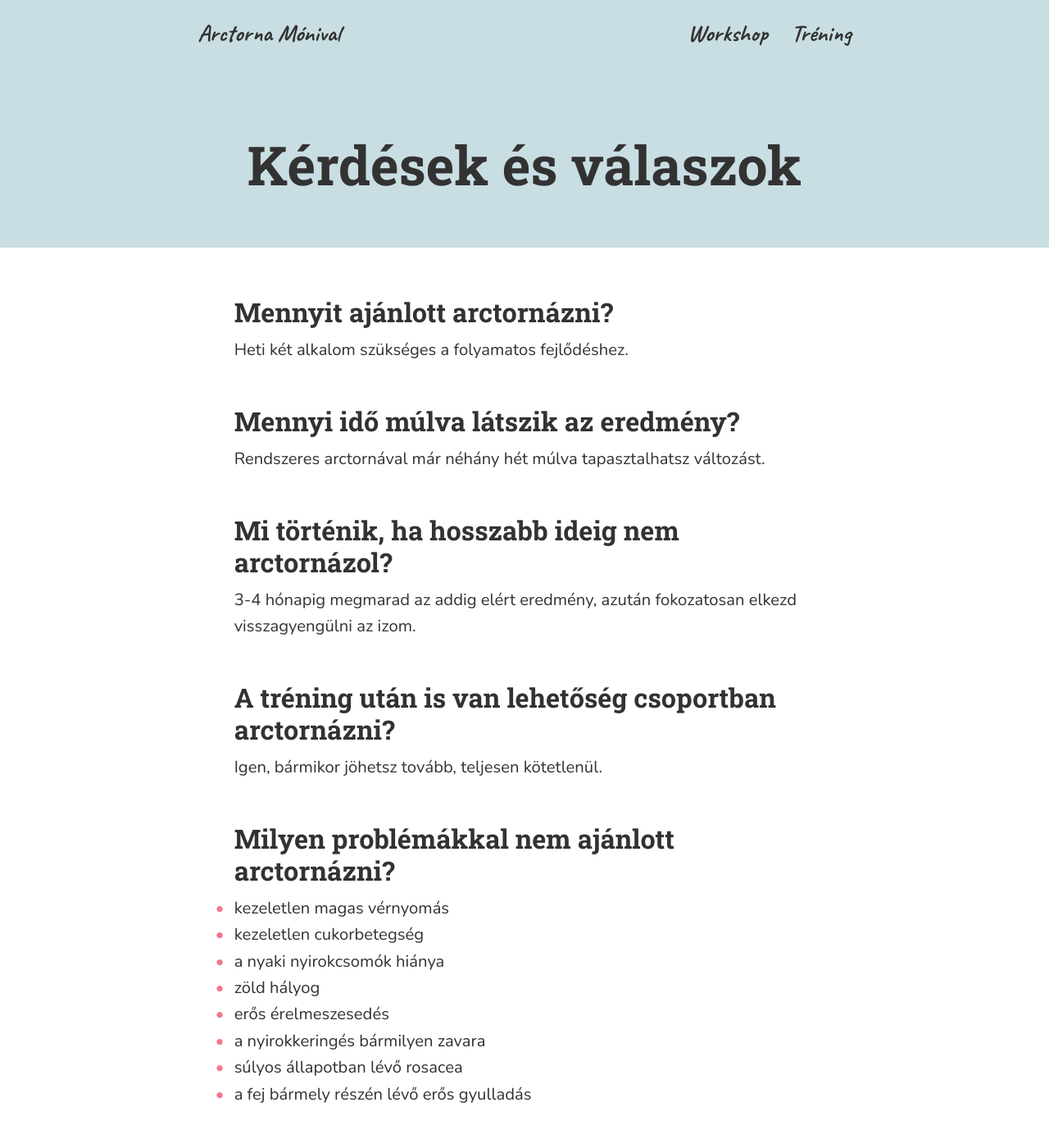
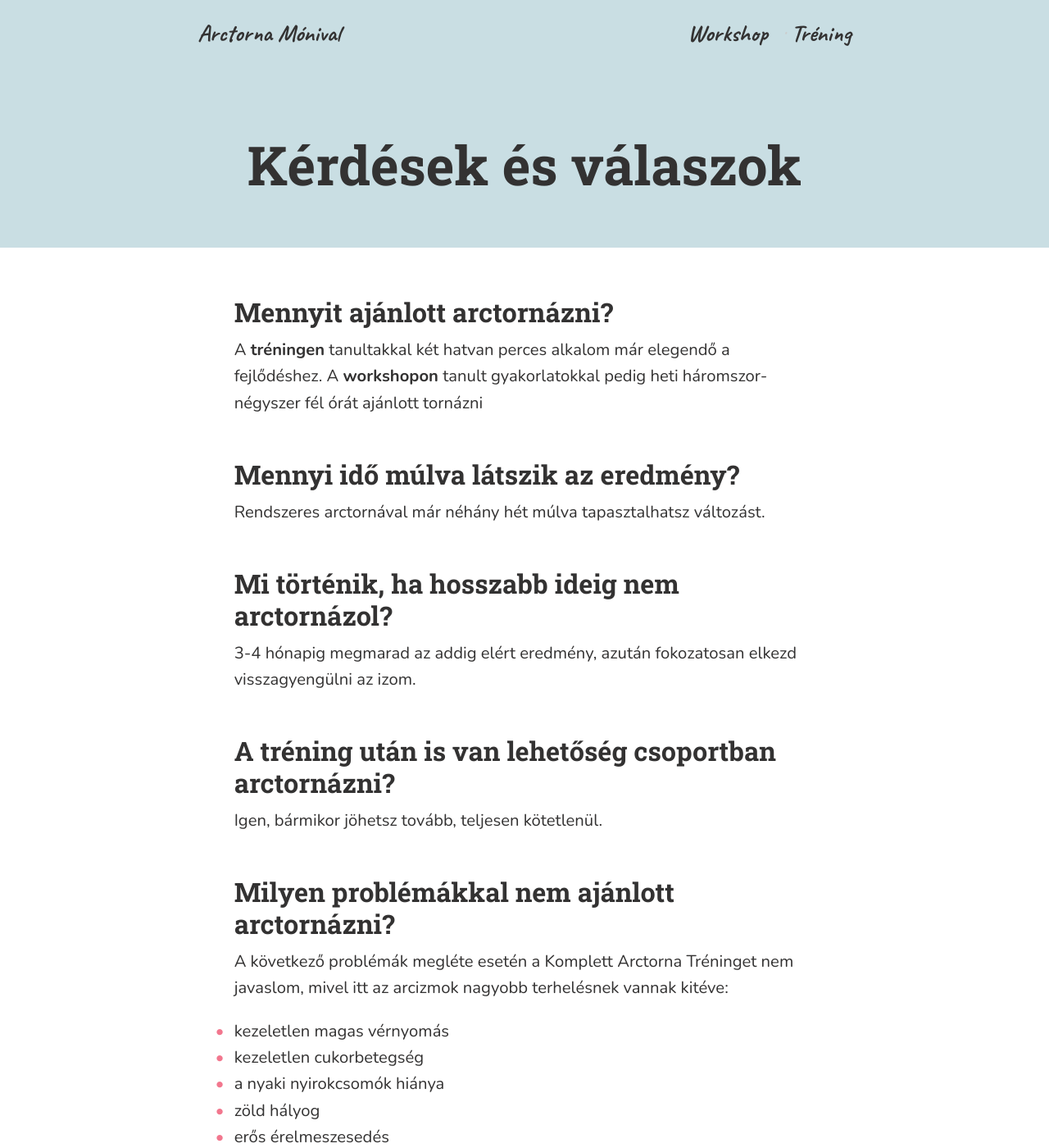
Before and after one commit to monikamudra/arctorna, a Jekyll site: the page built from kerdesek.md, in a window 1280 px wide and 1400 px high. Shown: the whole window at 82% size. Built offline with Jekyll 4.4.1, drawn with Linux system fonts in a browser that asks for light colours.

Commit message:
Change copy on the FAQ page

```diff
--- a/kerdesek.md
+++ b/kerdesek.md
@@ -11,7 +11,9 @@ sections:
 
 <h2 class="u-MarginTopZero">Mennyit ajánlott arctornázni?</h2>
 
-Heti két alkalom szükséges a folyamatos fejlődéshez.
+A **tréningen** tanultakkal két hatvan perces alkalom már elegendő a
+fejlődéshez. A **workshopon** tanult gyakorlatokkal pedig heti háromszor-
+négyszer fél órát ajánlott tornázni
 
 ## Mennyi idő múlva látszik az eredmény?
 
@@ -27,6 +29,9 @@ visszagyengülni az izom.
 Igen, bármikor jöhetsz tovább, teljesen kötetlenül.
 
 ## Milyen problémákkal nem ajánlott arctornázni?
+
+A következő problémák megléte esetén a Komplett Arctorna Tréninget nem javaslom,
+mivel itt az arcizmok nagyobb terhelésnek vannak kitéve:
 
 *   kezeletlen magas vérnyomás
 *   kezeletlen cukorbetegség
```
